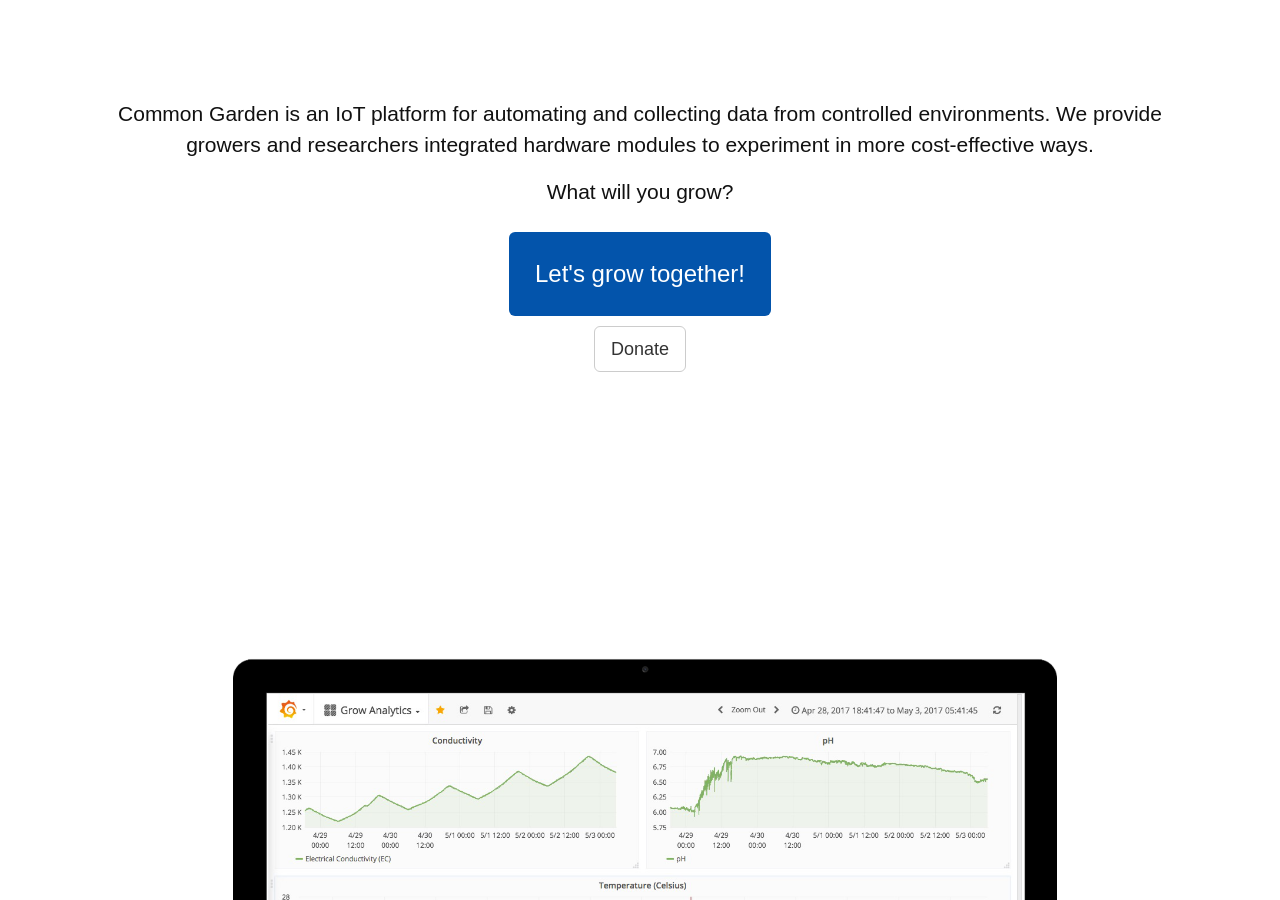
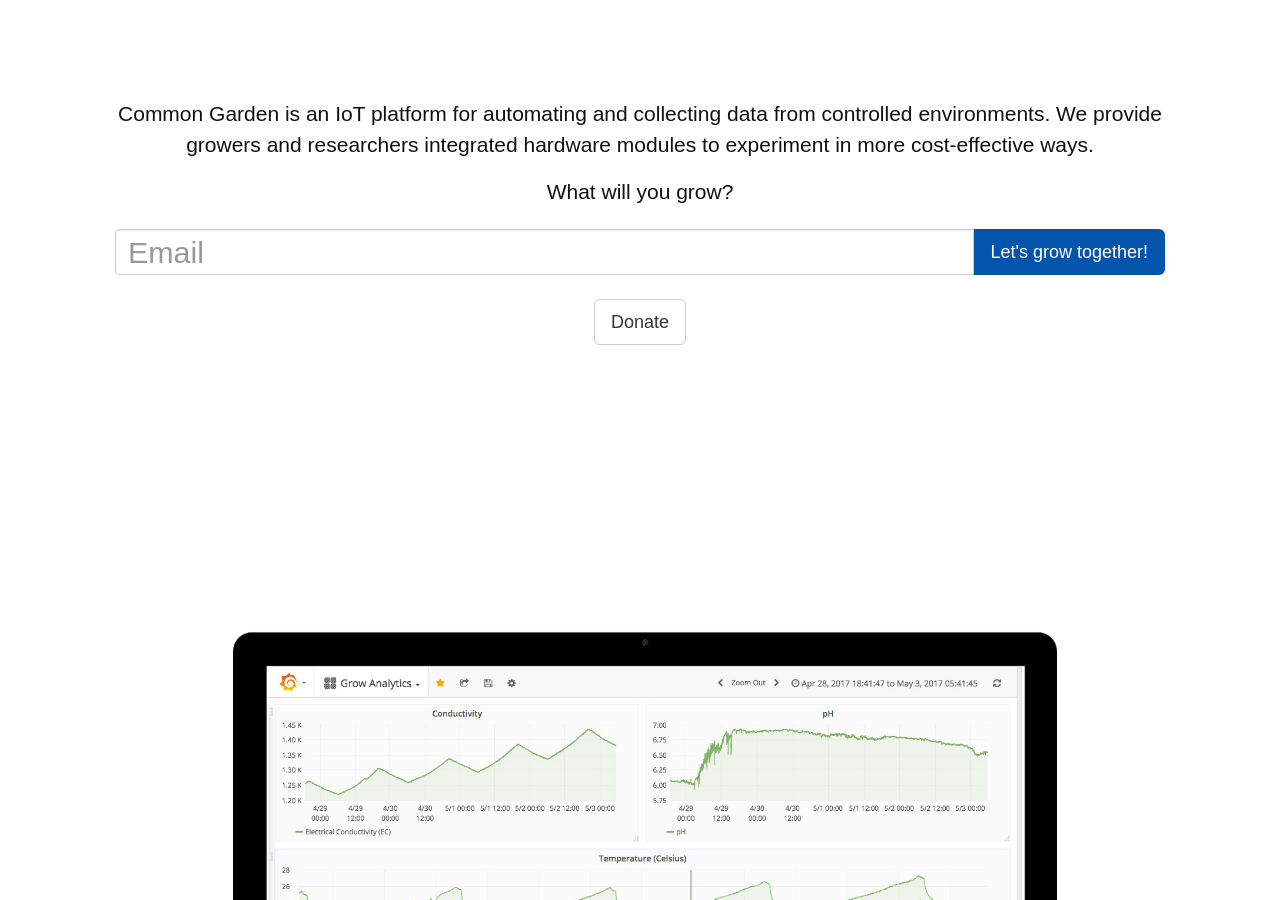
Before and after one commit to CommonGarden/Website, a Jekyll site: the page built from index.html, in a window 1280 px wide and 900 px high, scrolled down 619 px. Built offline with Jekyll 4.4.1, drawn with Linux system fonts in a browser that asks for light colours; some web fonts are replaced.

```diff
--- a/index.html
+++ b/index.html
@@ -30,7 +30,25 @@
 
         <p>What will you grow?</p>
 
-        <a href="https://docs.google.com/forms/d/e/1FAIpQLSe3IIo9lxDF2OszpP4u018iOfUo8EoWPY-Hfz-XnPnLIIUbCw/viewform?usp=sf_link" class="btn cg-btn grow btn-lg">Let's grow together!</a>
+        <!-- Begin MailChimp Signup Form -->
+        <div id="mc_embed_signup">
+            <form action="//commongarden.us10.list-manage.com/subscribe/post?u=81f1da6ff0b51ea5d0fedefdb&amp;id=f23d844980" method="post" id="mc-embedded-subscribe-form" name="mc-embedded-subscribe-form" class="validate" target="_blank" novalidate>
+              <div id="mc_embed_signup_scroll">
+                <div class="input-group">
+                  <input type="email" value="" name="EMAIL" id="mce-EMAIL" class="form-control cg-input" placeholder="Email" required>
+                  <span class="input-group-btn">
+                    <input type="submit" value="Let's grow together!" name="subscribe" id="mc-embedded-subscribe" class="btn cg-btn btn-lg">
+                  </span>
+                </div>
+                  <!-- real people should not fill this in and expect good things - do not remove this or risk form bot signups-->
+                  <div style="position: absolute; left: -5000px;"><input type="text" name="b_81f1da6ff0b51ea5d0fedefdb_f23d844980" tabindex="-1" value=""></div>
+                  <!-- <div class="clear text-center"><input type="submit" value="Stay up to date" name="subscribe" id="mc-embedded-subscribe" class="btn cg-btn"></div> -->
+                    </div>
+                  </form>
+              </div>
+              <!--End mc_embed_signup-->
+
+        <!-- <a href="https://docs.google.com/forms/d/e/1FAIpQLSe3IIo9lxDF2OszpP4u018iOfUo8EoWPY-Hfz-XnPnLIIUbCw/viewform?usp=sf_link" class="btn cg-btn grow btn-lg">Let's grow together!</a> -->
 
         <br />
         <a href="https://opencollective.com/grow-iot" class="btn btn-lg btn-default">Donate</a>
@@ -166,9 +184,9 @@
             <h2>Partners</h2>
           </div>
           <ul class="list-unstyled row margin-bottom-40">
-            <li class="col-sm-3 col-xs-6">
+            <li class="col-sm-2 col-xs-6">
               <div class="team-img">
-                <img class="img-responsive" src="img/partners/blueplanetconsulting.png" alt="">
+                <img class="img-responsive" src="img/partners/agritecture.png" alt="">
                 <ul>
                   <li><a href="#"><i class="icon-custom icon-sm rounded-x fa fa-twitter"></i></a></li>
                   <li><a href="#"><i class="icon-custom icon-sm rounded-x fa fa-facebook"></i></a></li>
@@ -176,9 +194,9 @@
                 </ul>
               </div>
             </li>
-            <li class="col-sm-3 col-xs-6">
+            <li class="col-sm-2 col-xs-6">
               <div class="team-img">
-                <img class="img-responsive" src="img/partners/growmobile.jpg" alt="" style="height: 90px; width: 180px;">
+                <img class="img-responsive" src="img/partners/growmobile.jpg" alt="" style="height: 60px; width: 120px;">
                 <ul>
                   <li><a href="#"><i class="icon-custom icon-sm rounded-x fa fa-twitter"></i></a></li>
                   <li><a href="#"><i class="icon-custom icon-sm rounded-x fa fa-facebook"></i></a></li>
@@ -186,7 +204,7 @@
                 </ul>
               </div>
             </li>
-            <li class="col-sm-3 col-xs-6">
+            <li class="col-sm-2 col-xs-6">
               <div class="team-img">
                 <img class="img-responsive" src="img/partners/new-harvest.png" alt="">
                 <ul>
@@ -196,7 +214,17 @@
                 </ul>
               </div>
             </li>
-            <li class="col-sm-3 col-xs-6">
+            <li class="col-sm-2 col-xs-6">
+              <div class="team-img">
+                <img class="img-responsive" src="img/partners/spira.png" alt="">
+                <ul>
+                  <li><a href="#"><i class="icon-custom icon-sm rounded-x fa fa-twitter"></i></a></li>
+                  <li><a href="#"><i class="icon-custom icon-sm rounded-x fa fa-facebook"></i></a></li>
+                  <li><a href="#"><i class="icon-custom icon-sm rounded-x fa fa-google-plus"></i></a></li>
+                </ul>
+              </div>
+            </li>
+            <li class="col-sm-2 col-xs-6">
               <div class="team-img">
                 <img class="img-responsive" src="img/partners/whiteboxlabs.png" alt="">
                 <ul>
```
Also changed, not shown: img/partners/agritecture.png, img/partners/blueplanetconsulting.png (deleted), img/partners/spira.png (added).
